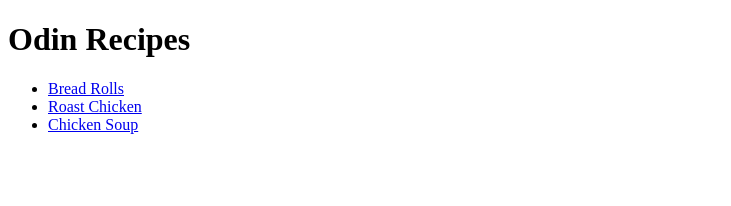
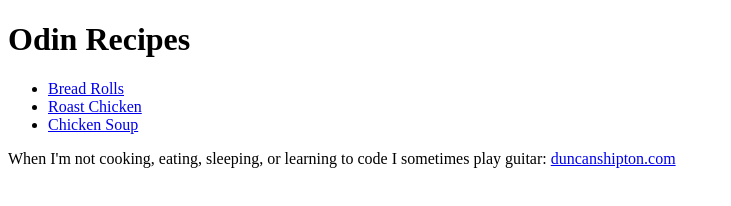
Before and after one commit to duncanshipton/odin-recipes, a plain HTML site: page index.html in a window 1280 px wide. Shown: the whole page, without its empty margins (0-731 px from the left). Drawn offline with Linux system fonts and the light colour scheme.

Commit message:
Add duncanshipton.com link to index

```diff
--- a/index.html
+++ b/index.html
@@ -12,6 +12,8 @@
             <li><a href="./recipes/roast-chicken.html">Roast Chicken</a></li>
             <li><a href="./recipes/chicken-soup.html">Chicken Soup</a></li>
         </ul>
+
+        <p>When I'm not cooking, eating, sleeping, or learning to code I sometimes play guitar: <a href="https://www.duncanshipton.com/">duncanshipton.com</a></p>
     </body>
 
 </html>
```
Also changed, not shown: 1 other file.
